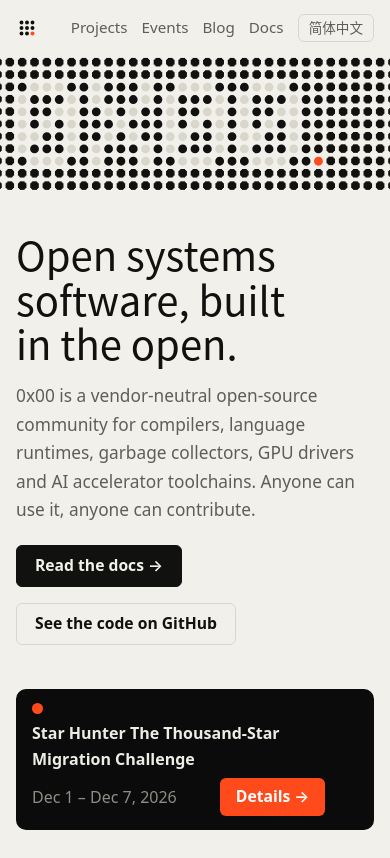
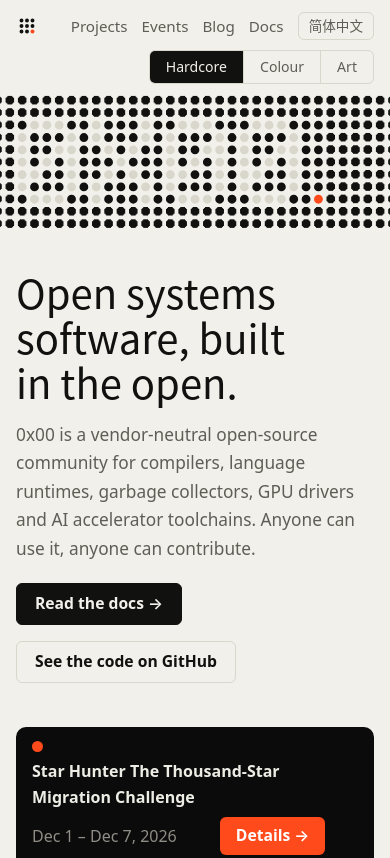
Before and after one commit to 0x00-Community/0x00.community, an Astro site: page / in a window 390 px wide. Shown: the top 858 px of the page. Built offline with nearby package versions, Linux system fonts and the light colour scheme; Astro itself is replaced by a stand-in of ours; a web font is replaced by a local one.

Commit message:
fix: the look switch is reachable on a phone
It was only in the footer below 860px. It now has a line of its own under the links at the
top, with larger buttons.

Co-Authored-By: Claude Fable 5.2 <noreply@anthropic.com>

```diff
--- a/src/layouts/Base.astro
+++ b/src/layouts/Base.astro
@@ -67,8 +67,8 @@ const other = locales.find((l) => l !== locale)!;
 					<a class="lang" href={switchLocale(Astro.url.pathname, other)} hreflang={other} lang={other}>
 						{ui[other].langName}
 					</a>
-					<span class="pick"><SkinSwitch /></span>
 				</div>
+				<span class="pick"><SkinSwitch /></span>
 			</nav>
 		</header>
 		<slot name="band" />
@@ -160,7 +160,8 @@ const other = locales.find((l) => l !== locale)!;
 	.brand { display: flex; align-items: center; gap: 10px; padding: 7px 14px 7px 10px; border-radius: 10px; background: var(--ink); color: var(--paper); border: 2px solid var(--line); --dot-on: #edede6; font-weight: 700; letter-spacing: 0.04em; text-decoration: none; }
 	.brand .mark { width: 22px; height: 22px; }
 	.brand .zero { width: 20px; height: 30px; fill: none; stroke: currentColor; stroke-width: 3.4; }
-	.links .pick { display: inline-flex; margin-left: 10px; }
+	.top .links { margin-left: auto; }
+	.top .pick { display: inline-flex; }
 	.links { display: flex; align-items: center; gap: 4px; font-size: 1.15rem; }
 	.links a { text-decoration: none; white-space: nowrap; padding: 3px 14px; border-radius: var(--r-pill); }
 	.links a:hover, .links a[aria-current='page'] { background: var(--fg); color: var(--bg); }
@@ -243,7 +244,10 @@ const other = locales.find((l) => l !== locale)!;
 		.section-head h2 { font-size: 1.9rem; }
 		.foot .wrap { flex-wrap: wrap; }
 		.foot .right { margin-left: 0; flex-basis: 100%; justify-content: flex-start; }
-		.links .pick { display: none; }
+		/* no room beside the links: the switch takes a line of its own under them, with buttons a thumb can hit */
+		.top nav { height: auto; padding-block: 12px 0; flex-wrap: wrap; row-gap: 10px; }
+		.top .pick { flex-basis: 100%; justify-content: flex-end; padding-bottom: 10px; }
+		.top .skins button, .foot .skins button { padding: 4px 16px; font-size: 0.88rem; }
 	}
 	@media (max-width: 520px) {
 		.links { font-size: 1.02rem; gap: 0; }
--- a/src/styles/skins.css
+++ b/src/styles/skins.css
@@ -97,7 +97,9 @@
 :root[data-skin='hardcore']:not(#x) .top .links a { padding: 0; }
 :root[data-skin='hardcore']:not(#x) .top .links a:is(:hover, [aria-current='page']) { background: none; color: var(--fg); }
 :root[data-skin='hardcore']:not(#x) .top .links .lang { padding: 2px 10px; margin: 0; border: 1px solid var(--line); }
-:root[data-skin='hardcore']:not(#x) .top nav { height: 56px; }
+@media (min-width: 861px) {
+	:root[data-skin='hardcore']:not(#x) .top nav { height: 56px; }
+}
 :root[data-skin='hardcore']:not(#x) .skins { border-width: 1px; border-color: var(--line); color: var(--muted); }
 :root[data-skin='hardcore']:not(#x) .skins button + button { border-left: 1px solid var(--line); }
 
```
